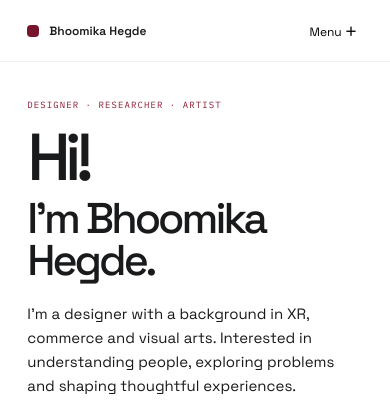
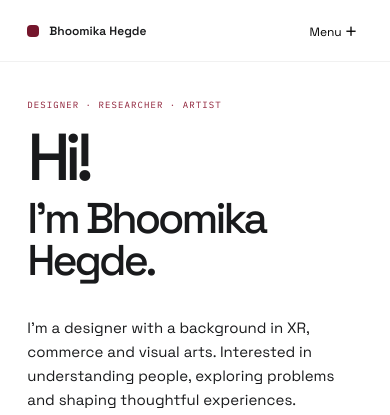
Before and after one commit to hegdebhoomika/Bhoomika_Hegde_portfolio, a plain HTML site: page index.html in a window 390 px wide. Shown: the top 415 px of the page. Drawn offline with Linux system fonts and the light colour scheme.

Commit message:
update mobile view

```diff
--- a/style.css
+++ b/style.css
@@ -1059,7 +1059,7 @@ a {
   }
 
   .hero-intro {
-    margin-top: 20px;
+    margin-top: 34px;
     max-width: 100%;
     font-size: 15px;
   }
```
